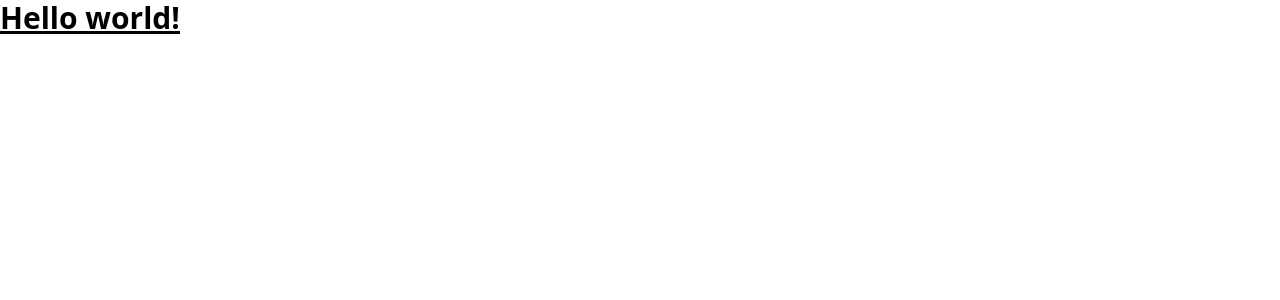
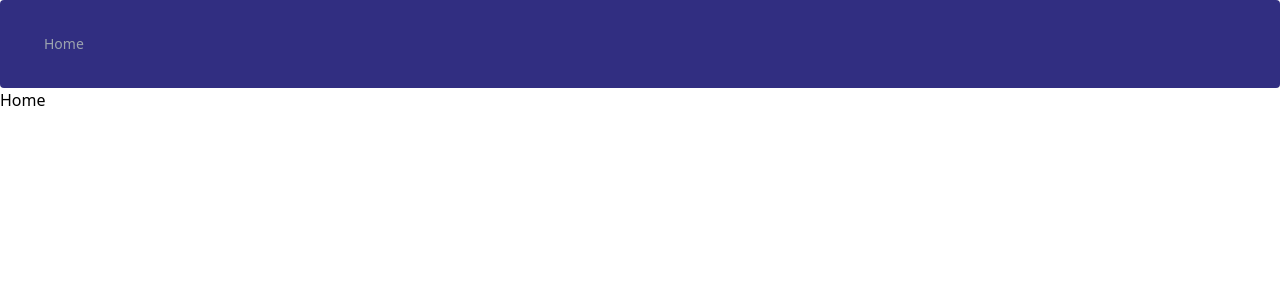
Before and after one commit to asiaat/users-ui, a Vue app: page / in a window 1280 px wide. Shown: the top 300 px of the page. Built offline with nearby package versions, Linux system fonts and the light colour scheme.

Commit message:
Navibar or somethink like that

```diff
--- a/src/App.vue
+++ b/src/App.vue
@@ -1,5 +1,10 @@
+<script setup>
+  import Navi from './components/Navi.vue';
+</script>
+
 <template>
-  <h1 class="text-3xl font-bold underline">
-    Hello world!
-  </h1>
+  <main>
+    <Navi />
+    <RouterView />
+  </main>
 </template>
--- /dev/null
+++ b/src/components/Navi.vue
@@ -0,0 +1,30 @@
+<script setup>
+</script>
+
+<template>
+    <nav class="rounded bg-indigo-900 text-white px-2 py-2.5 sm:px-4">
+        <div
+            class="hidden w-full md:block md:w-auto"
+            id="navbar-default"
+            bis_skin_checked="1"
+        >
+        <ul
+          class="
+            mt-4
+            flex flex-col
+            rounded-lg
+            p-4
+            md:mt-0 md:flex-row md:space-x-8 md:text-sm md:font-medium
+          "
+        >
+          <li>
+            <router-link
+              :to="{ name: 'Home' }"
+              class="block rounded py-2 pr-4 pl-3 text-gray-400"
+              aria-current="page"
+              >Home</router-link>
+          </li>
+        </ul>
+        </div>
+    </nav>
+</template>
```
